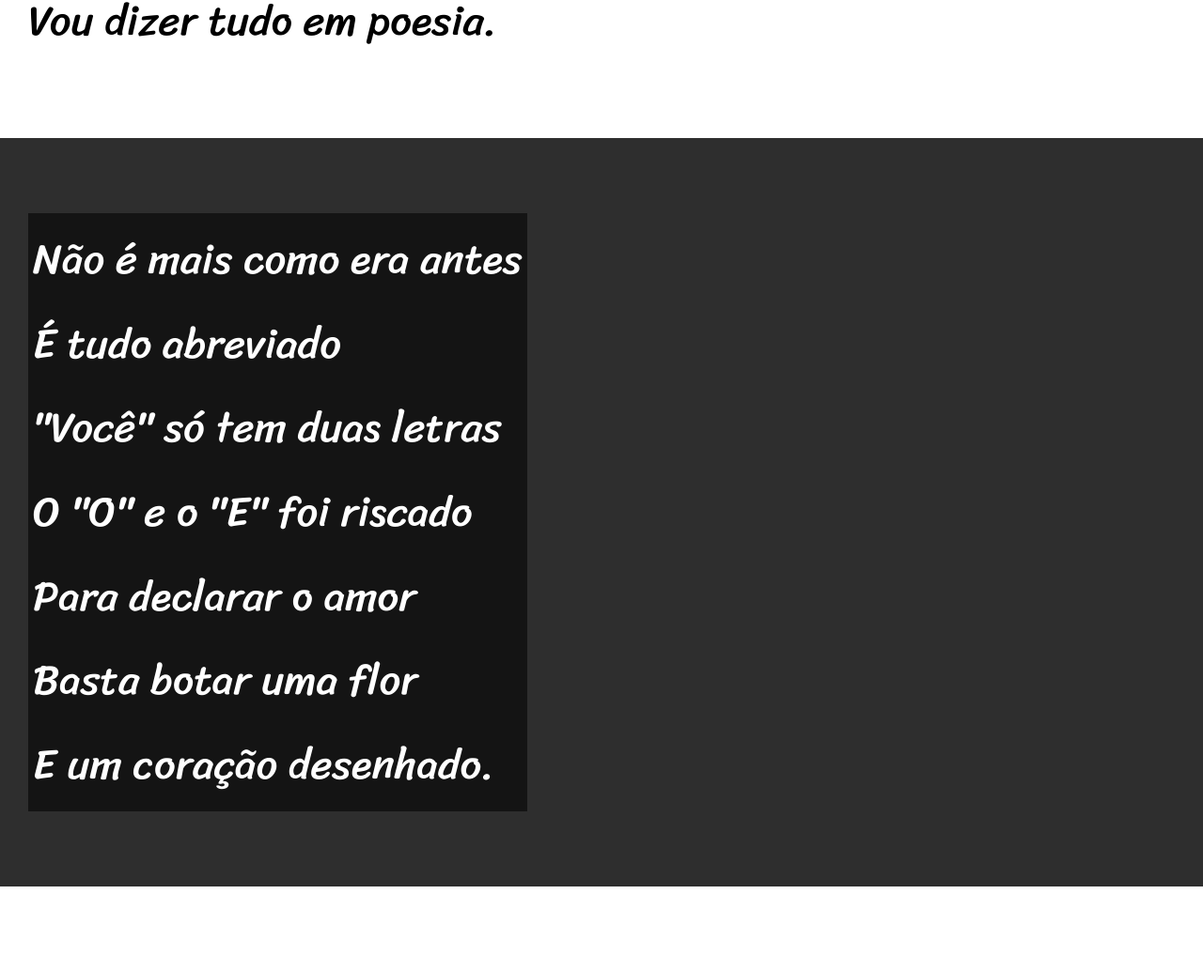
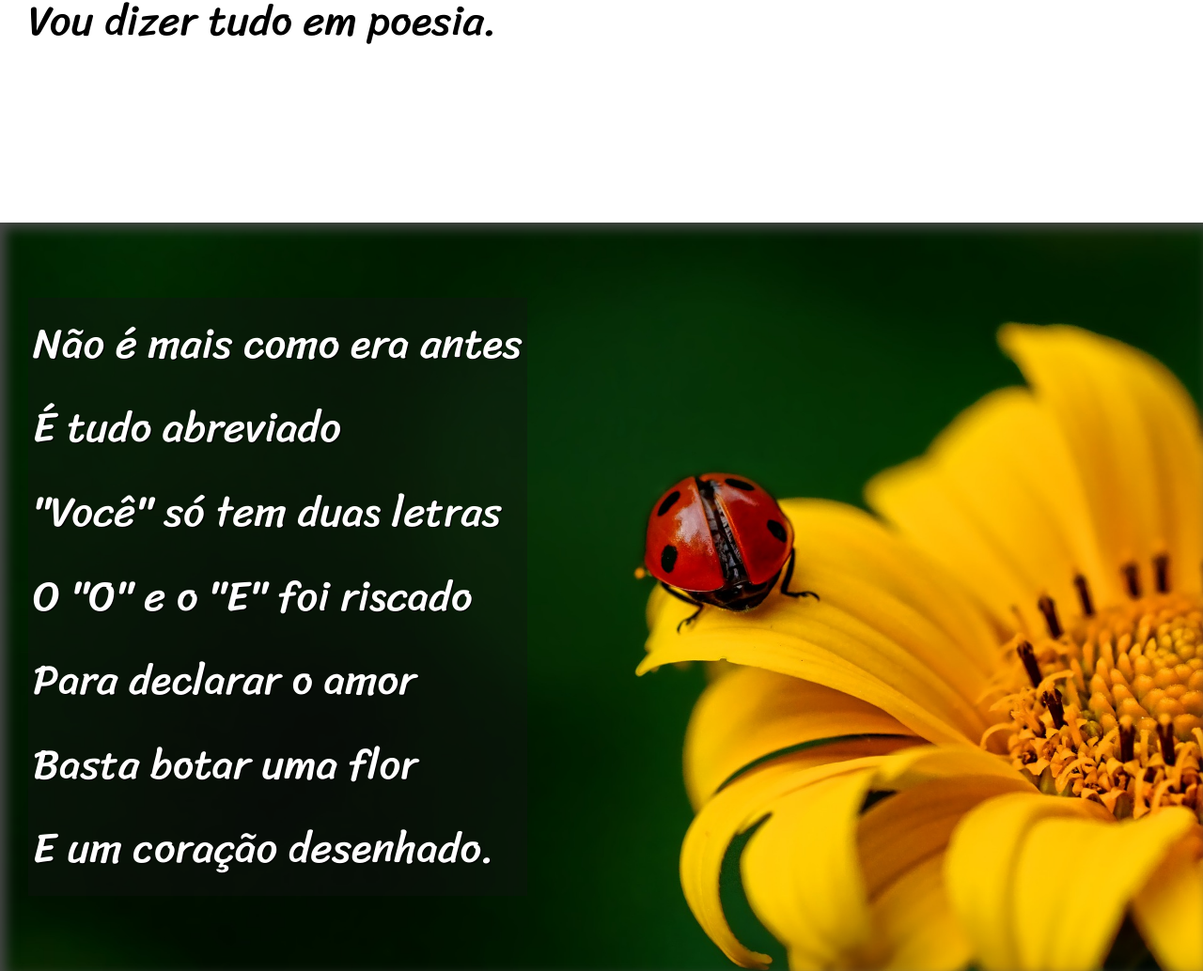
Before and after one commit to guilherme92x/html-css, a plain HTML site: page Desafios/df012/index.html in a window 1280 px wide. Shown: the part 898-1932 px from the top of the page at 94% size. Drawn offline with Linux system fonts and the light colour scheme.

Commit message:
Finalização do projeto
Projeto finalizado 30/11/2022 11:51

```diff
--- a/Desafios/df012/estilo/style.css
+++ b/Desafios/df012/estilo/style.css
@@ -59,6 +59,10 @@ section {
     font-size: 3.5vw;
 }
 
+section > p {
+    padding-bottom: 2em;
+}
+
 section.normal {
     background-color: white;
     color: black;
@@ -67,12 +71,29 @@ section.normal {
 section.imagem {
     background-color: rgb(46, 46, 46);
     color: white;
+    box-shadow: inset 6px 6px 13px 0px rgb(75, 75, 75);
+    background-size: cover;
+    background-attachment: fixed;
 }
 
 section.imagem > p {
     display: inline-block;
     padding: 5px;
-    background-color: rgb(20, 20, 20);
+    background-color: rgba(20, 20, 20, 0.397);
+    text-shadow: 1.2px 1.2px black;
+
+}
+
+section#img01 {
+    background-image: url('../imagens/background001.jpg');
+    background-position: right center;
+
+}
+
+section#img02 {
+    background-image: url('../imagens/background002.jpg');
+    background-position: center top;
+
 }
 
 footer {
--- a/Desafios/df012/index.html
+++ b/Desafios/df012/index.html
@@ -29,7 +29,7 @@
         </p>
     </section>
 
-    <section class="imagem">
+    <section class="imagem" id="img01">
         <p>
             Não é mais como era antes <br>
             É tudo abreviado <br>
@@ -63,7 +63,7 @@
         </p>
     </section>
 
-    <section class="imagem">
+    <section class="imagem" id="img02">
         <p>
             Tenho saudade das cartas <br>
             Escritas com a própria mão <br>
```
